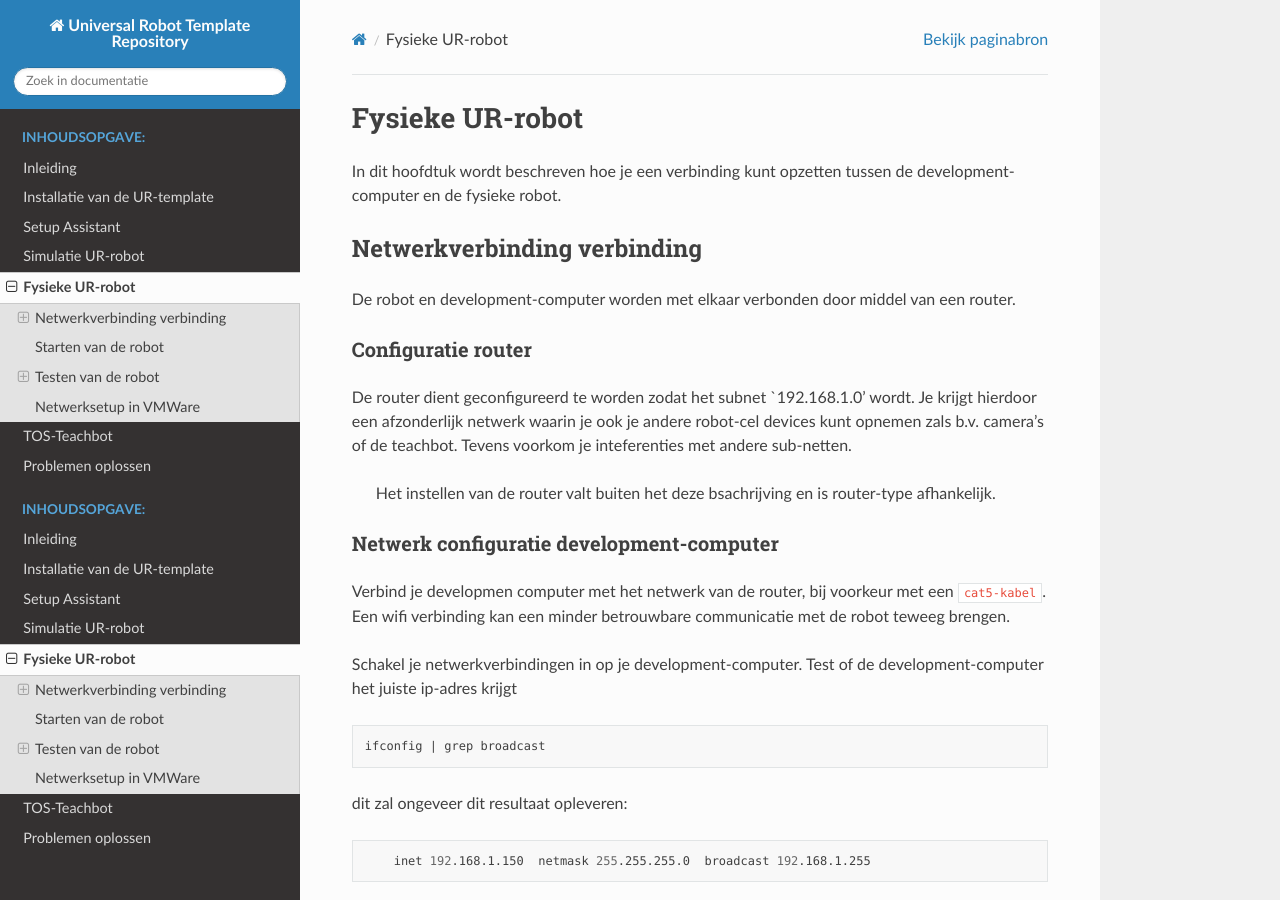
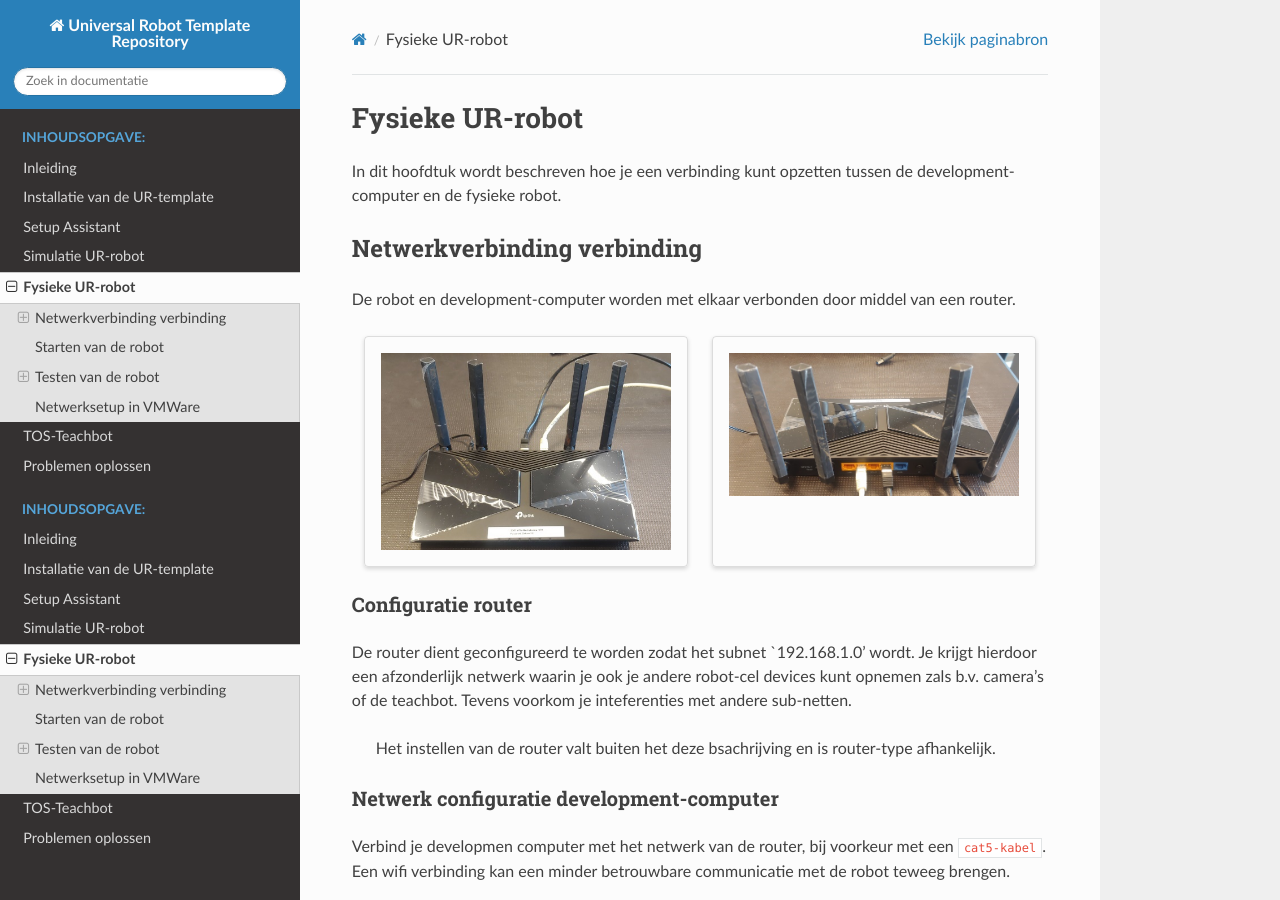
Before and after one commit to Christophe454/Eye_in_hand_Periode2.4_C2, a Sphinx documentation site: the page built from documentation/documentation/real_robot.md, in a window 1280 px wide and 900 px high. Built offline with Sphinx 7.4.7 and the Read the Docs theme 3.1.0, drawn with Linux system fonts in a browser that asks for light colours; pages that are not in the unit, such as notebooks, are missing from menus.

Commit message:
20260110

```diff
--- a/documentation/documentation/real_robot.md
+++ b/documentation/documentation/real_robot.md
@@ -4,6 +4,21 @@ In dit hoofdtuk wordt beschreven hoe je een verbinding kunt opzetten tussen de d
 
 ## Netwerkverbinding verbinding
 De robot en development-computer worden met elkaar verbonden door middel van een router.
+
+::::{grid} 2
+:::{grid-item-card}
+![image](../images/router1.jpg)
+:::
+:::{grid-item-card}
+![image](../images/router2.jpg)
+:::
+::::
+
+
+
+
+
+
 
 ### Configuratie router
 De router dient geconfigureerd te worden zodat het subnet `192.168.1.0' wordt. Je krijgt hierdoor een afzonderlijk netwerk waarin je ook je andere robot-cel devices kunt opnemen zals b.v. camera's of de teachbot. Tevens voorkom je inteferenties met andere sub-netten.
```
Also changed, not shown: documentation/images/router1.jpg (added), documentation/images/router2.jpg (added), documentation/images/ur1.png (added), documentation/images/ur2.png (added), documentation/images/ur3.png (added), documentation/images/ur4.png (added), documentation/images/vmware1.png (added), documentation/images/vmware2.png (added).
